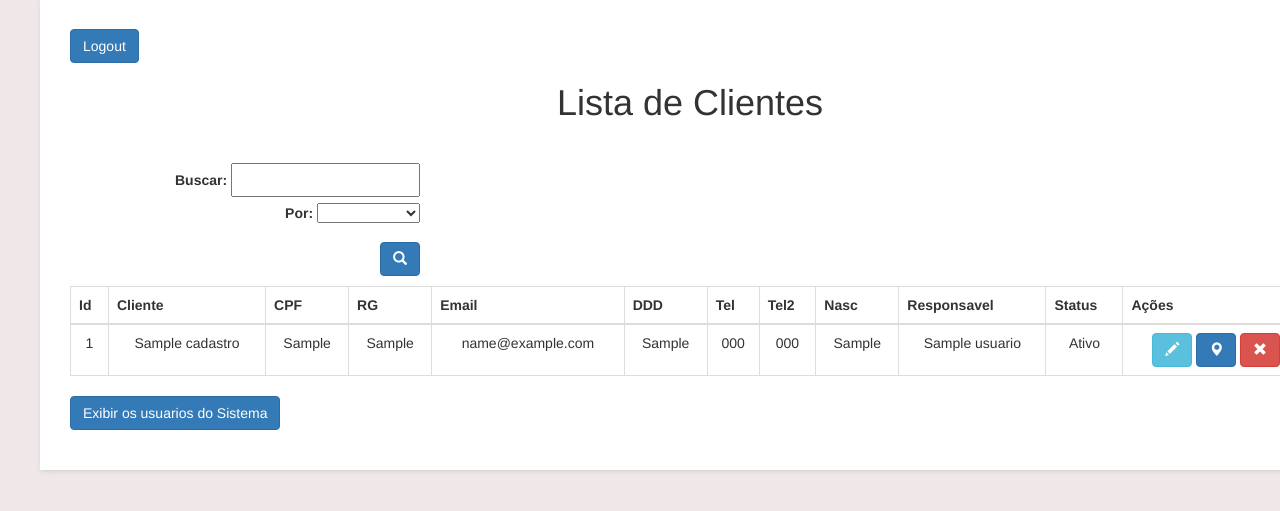
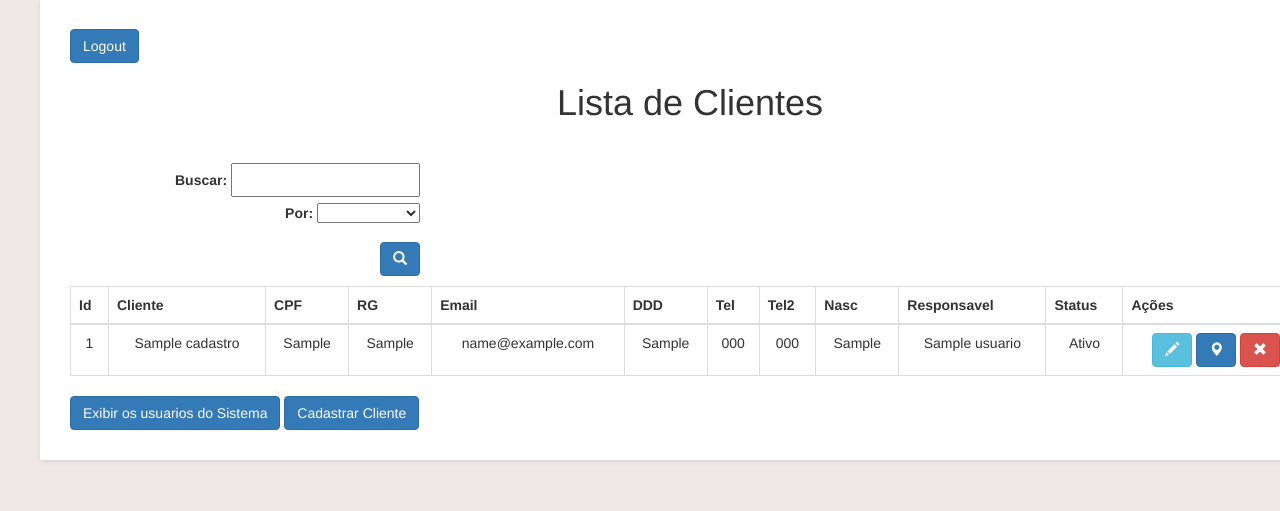
Before and after one commit to ericvbueno/CRUD, a PHP site: page /Lista.php in a window 1280 px wide; the page is wider, and only the part inside the window is pictured. Shown: the part 41-552 px from the top of that part. Run offline with PHP 8.4, Linux system fonts and the light colour scheme; the visitor is signed in with stand-in values (Sample User, id 1); tables that the repository leaves empty or names only in its code hold one stand-in row (values such as "Sample post").

Commit message:
cadastrar cliente

```diff
--- a/Projeto_CRUD/Lista.php
+++ b/Projeto_CRUD/Lista.php
@@ -3,6 +3,7 @@ session_start();
 include_once("conexao.php");
 include_once("testar_nivel.php");
 
+$id = $_SESSION['UsuarioID'];
 ?>
 <!DOCTYPE html>
 <html lang="pt-br">
@@ -74,7 +75,7 @@ include_once("testar_nivel.php");
       $result_cadastro = "SELECT cadastro.*, usuario.nome as usuario_nome
       FROM cadastro
       JOIN usuario
-      ON cadastro.usuario_id = usuario.id";
+      ON cadastro.usuario_id = usuario.id ORDER BY cadastro.id";
       $resultado_cadastro = mysqli_query($conn, $result_cadastro);
       while ($row_cadastro = mysqli_fetch_assoc($resultado_cadastro)) {
 
@@ -113,7 +114,8 @@ include_once("testar_nivel.php");
         </tbody>
       <?php } ?>
     </table>
-    <a type="submit" href="usuarios.php" class='btn btn-primary' target="_self">Exibir os usuarios do Sistema</a></p>
+    <a type="submit" href="usuarios.php" class='btn btn-primary' target="_self">Exibir os usuarios do Sistema</a>
+    <a type='submit' id="cad_cliente" name="cad_cliente" value="<?php echo $id;?>"onclick='funcao1("cadastro",<?php echo $id;?>)'  class='btn btn-primary'>Cadastrar Cliente</a>
   </div>
 </body>
 
```
